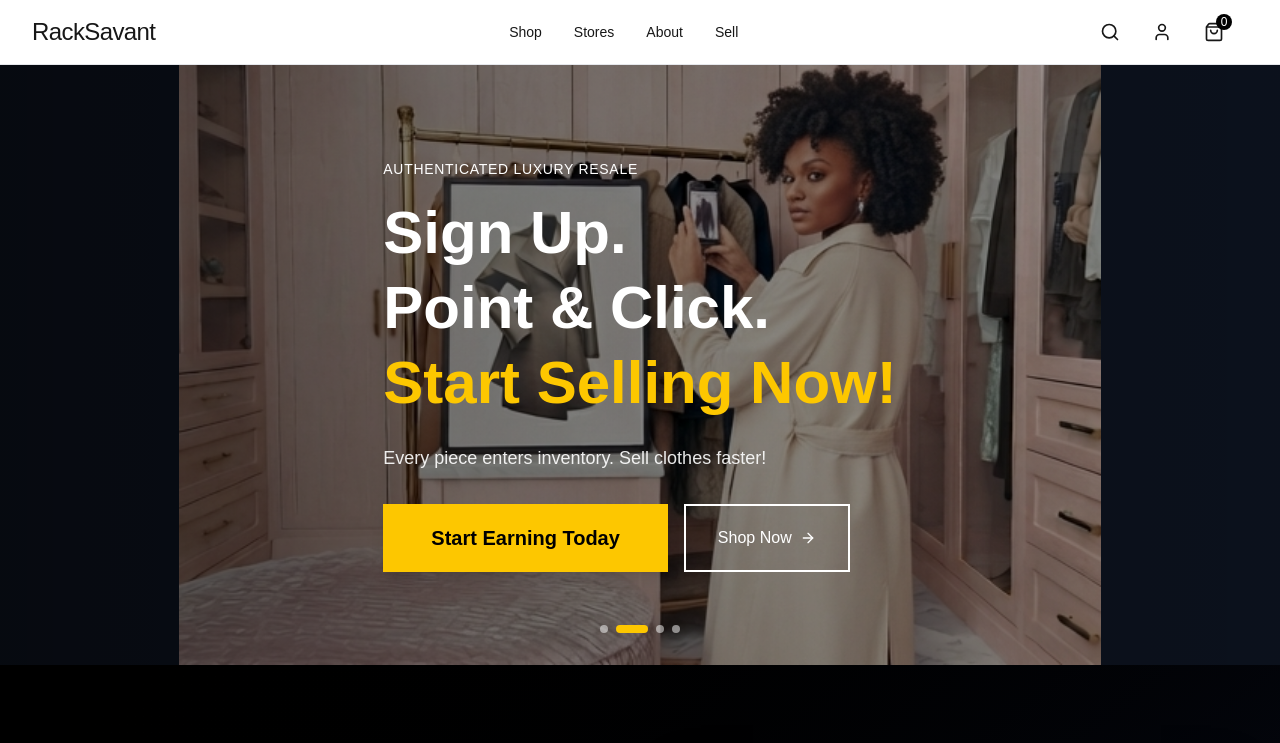
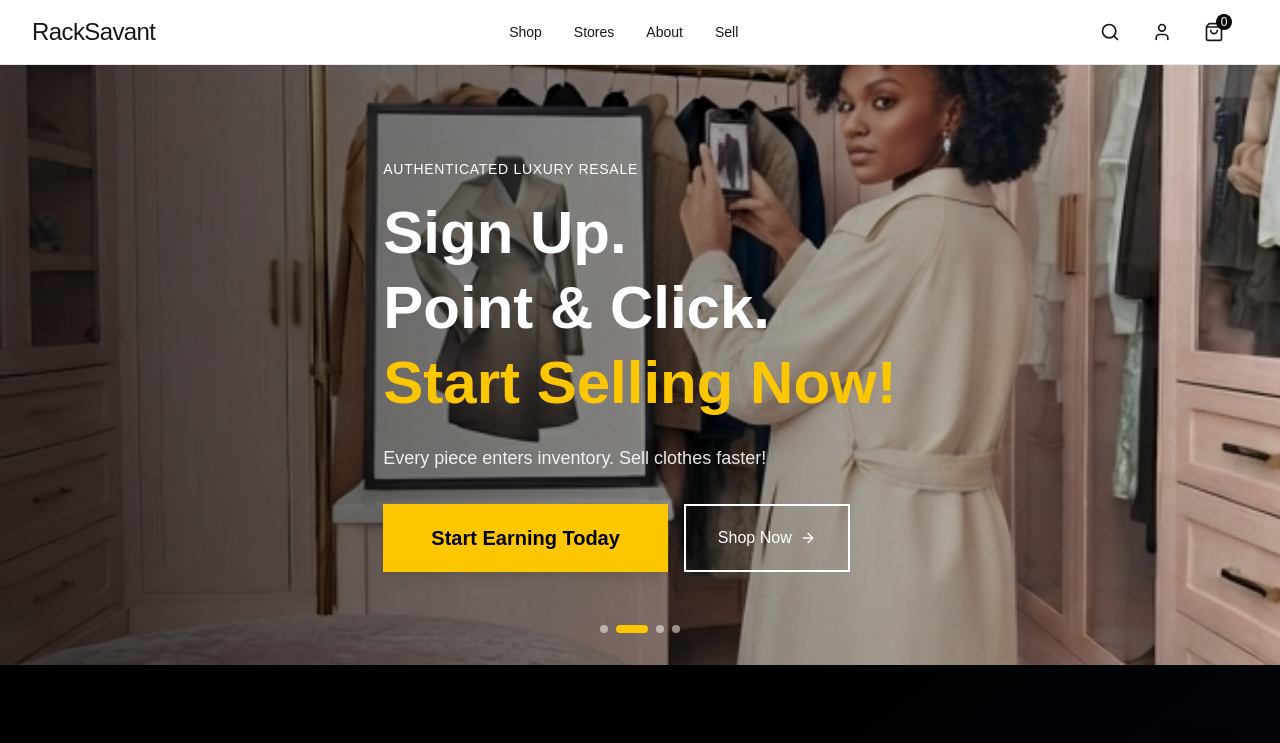
Before and after one commit to RackSavant/CrossPostGTMSite, a Next.js app: page / in a window 1280 px wide. Shown: the top 743 px of the page. Built offline with nearby package versions, Linux system fonts and the light colour scheme.

Commit message:
Move copy to far left to reveal carousel photos

```diff
--- a/components/hero-carousel.tsx
+++ b/components/hero-carousel.tsx
@@ -24,7 +24,7 @@ export function HeroCarousel() {
 
   return (
     <section className="relative h-[600px] flex items-center overflow-hidden">
-      <div className="absolute inset-0 bg-gradient-to-r from-black/60 to-black/30 z-10" />
+      <div className="absolute inset-0 bg-gradient-to-r from-black/70 via-black/40 to-transparent z-10" />
 
       {/* Carousel Images */}
       {images.map((image, index) => (
@@ -32,14 +32,14 @@ export function HeroCarousel() {
           key={index}
           src={image.src}
           alt={image.alt}
-          className={`absolute inset-0 w-full h-full object-contain bg-gray-900 transition-opacity duration-1000 ${
+          className={`absolute inset-0 w-full h-full object-cover transition-opacity duration-1000 ${
             index === currentIndex ? 'opacity-100' : 'opacity-0'
           }`}
         />
       ))}
 
       <div className="relative z-20 max-w-7xl mx-auto px-4 sm:px-6 lg:px-8 text-white">
-        <div className="max-w-2xl">
+        <div className="max-w-xl">
           <p className="text-sm uppercase tracking-wider mb-4">Authenticated Luxury Resale</p>
           <h1 className="text-5xl md:text-6xl font-bold mb-6 leading-tight">
             Sign Up.<br />
```
